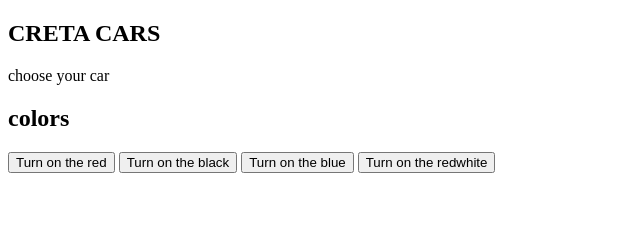
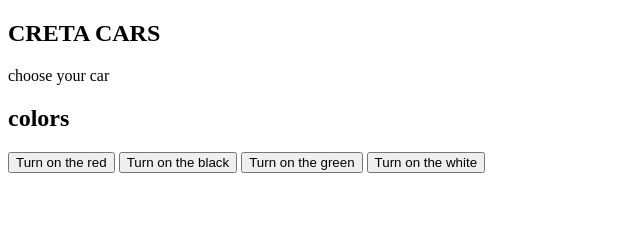
Before and after one commit to narhenkarrthik/cars, a plain HTML site: page index.html in a window 1280 px wide. Shown: the top 242 px of the page, 0-640 px from the left. Drawn offline with Linux system fonts and the light colour scheme.

Commit message:
Update index.html
color correction done

```diff
--- a/index.html
+++ b/index.html
@@ -12,9 +12,9 @@
 
 <button onclick="document.getElementById('myImage').src='blackcar.png'">Turn on the black</button>
 
-<button onclick="document.getElementById('myImage').src='greeencar.png'">Turn on the blue</button>
+<button onclick="document.getElementById('myImage').src='greeencar.png'">Turn on the green</button>
 
-<button onclick="document.getElementById('myImage').src='witecar.png'">Turn on the redwhite</button>
+<button onclick="document.getElementById('myImage').src='witecar.png'">Turn on the white</button>
 
 <br>
 
```
